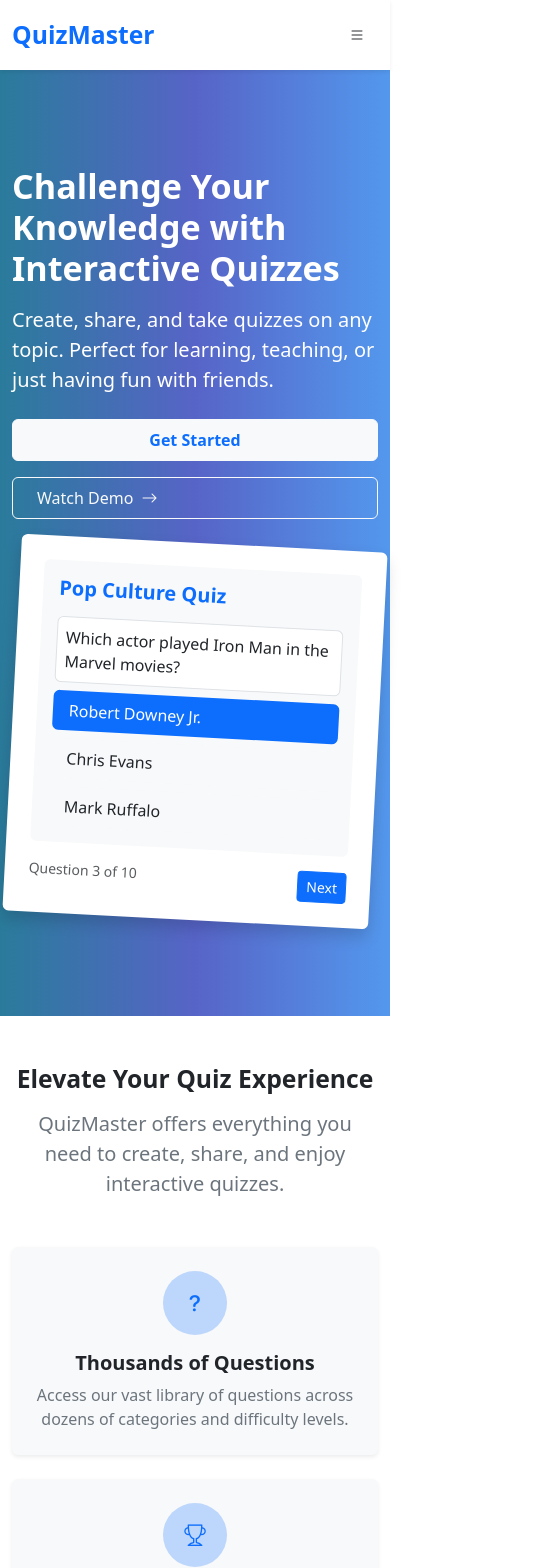
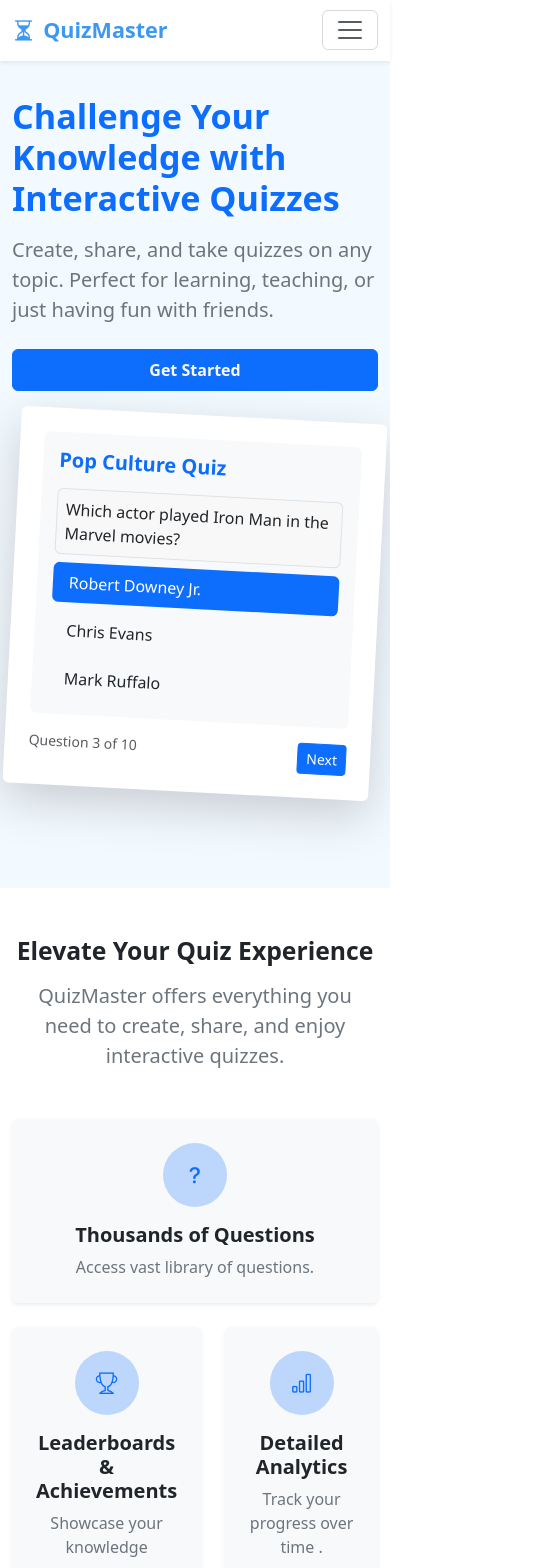
Before and after one commit to 22f3002200/quiz-master-v2, a Vue app in the folder frontend/: page / in a window 390 px wide. Shown: the top 1568 px of the page, 545 px wide, since content can reach past the window. Built offline with nearby package versions, Linux system fonts and the light colour scheme; sample sign-in values are in the browser's storage.

Commit message:
feat: update component styles and layout; enhance responsiveness and visual consistency across sections

```diff
--- a/frontend/src/components/FeatureSection.vue
+++ b/frontend/src/components/FeatureSection.vue
@@ -1,4 +1,3 @@
-<!-- components/FeaturesSection.vue -->
 <template>
     <section
         id="features"
@@ -51,20 +50,27 @@ const features = [
     {
         icon: "bi-question-lg",
         title: "Thousands of Questions",
-        description:
-            "Access our vast library of questions across dozens of categories and difficulty levels.",
+        description: "Access vast library of questions.",
     },
     {
         icon: "bi-trophy",
         title: "Leaderboards & Achievements",
-        description:
-            "Earn badges, climb the ranks and showcase your knowledge prowess.",
+        description: "Showcase your knowledge prowess.",
     },
     {
         icon: "bi-bar-chart",
         title: "Detailed Analytics",
-        description:
-            "Track your progress over time and identify areas for improvement.",
+        description: "Track your progress over time .",
     },
 ];
 </script>
+
+<style scoped>
+#features {
+    background-color: #f8fafc;
+}
+
+div.container {
+    max-width: 1050px;
+}
+</style>
--- a/frontend/src/components/FooterSection.vue
+++ b/frontend/src/components/FooterSection.vue
@@ -1,139 +1,54 @@
-<!-- components/Footer.vue -->
 <template>
-    <footer class="bg-dark text-light pt-5 pb-4">
-        <div class="container">
-            <div class="row gy-5">
-                <!-- Left Column -->
-                <div class="d-flex gap-5">
-                    <div class="col-md-4 me-5">
-                        <h4 class="text-white fw-bold mb-3">QuizMaster</h4>
-                        <p class="text-secondary">
-                            The ultimate platform for creating, sharing, and
-                            taking quizzes on any topic. Perfect for students,
-                            educators, and curious minds.
-                        </p>
-                        <div class="d-flex gap-3 mt-3">
+    <footer class="bg py-5">
+        <div class="container text-center">
+            <div class="d-flex justify-content-center gap-4 mb-4">
                 <a
                     href="#"
-                                class="fs-5 hover"
+                    class="text-muted"
+                    >About Us</a
                 >
-                                <i class="bi bi-facebook"></i>
-                            </a>
                 <a
                     href="#"
-                                class="fs-5 hover"
+                    class="text-muted"
+                    >Contact</a
                 >
-                                <i class="bi bi-instagram"></i>
-                            </a>
                 <a
                     href="#"
-                                class="fs-5 hover"
-                            >
-                                <i class="bi bi-twitter-x"></i>
-                            </a>
-                        </div>
-                    </div>
-
-                    <!-- Product Links -->
-                    <div class="col-md-2 ms-5">
-                        <h6 class="text-white fw-semibold mb-3">Product</h6>
-                        <ul class="list-unstyled">
-                            <li>
-                                <a
-                                    href="#"
-                                    class="text-secondary"
-                                    >Features</a
-                                >
-                            </li>
-                            <li>
-                                <a
-                                    href="#"
-                                    class="text-secondary"
-                                    >Pricing</a
-                                >
-                            </li>
-                            <li>
-                                <a
-                                    href="#"
-                                    class="text-secondary"
-                                    >Testimonials</a
-                                >
-                            </li>
-                            <li>
-                                <a
-                                    href="#"
-                                    class="text-secondary"
-                                    >FAQ</a
-                                >
-                            </li>
-                        </ul>
-                    </div>
-
-                    <!-- Company Links -->
-                    <div class="col-md-2 ms-5">
-                        <h6 class="text-white fw-semibold mb-3">Company</h6>
-                        <ul class="list-unstyled">
-                            <li>
-                                <a
-                                    href="#"
-                                    class="text-secondary"
-                                    >About</a
-                                >
-                            </li>
-                            <li>
-                                <a
-                                    href="#"
-                                    class="text-secondary"
-                                    >Blog</a
-                                >
-                            </li>
-                            <li>
-                                <a
-                                    href="#"
-                                    class="text-secondary"
-                                    >Careers</a
-                                >
-                            </li>
-                            <li>
-                                <a
-                                    href="#"
-                                    class="text-secondary"
-                                    >Contact</a
-                                >
-                            </li>
-                        </ul>
-                    </div>
-                </div>
-            </div>
-
-            <!-- Divider -->
-            <hr class="border-secondary my-5" />
-
-            <!-- Bottom Bar -->
-            <div
-                class="d-flex flex-column flex-md-row justify-content-between align-items-center"
-            >
-                <p class="text-secondary mb-2 mb-md-0 small">
-                    © 2025 QuizMaster. All rights reserved.
-                </p>
-                <div class="d-flex gap-3">
-                    <a
-                        href="#"
-                        class="small text-secondary"
+                    class="text-muted"
                     >Privacy Policy</a
                 >
                 <a
                     href="#"
-                        class="small text-secondary"
+                    class="text-muted"
                     >Terms of Service</a
                 >
+            </div>
+            <div class="d-flex justify-content-center gap-4 mb-4">
                 <a
                     href="#"
-                        class="small text-secondary"
-                        >Cookie Policy</a
-                    >
+                    class="text-muted"
+                    ><i class="bi bi-twitter fs-4"></i
+                ></a>
+                <a
+                    href="#"
+                    class="text-muted"
+                    ><i class="bi bi-facebook fs-4"></i
+                ></a>
+                <a
+                    href="#"
+                    class="text-muted"
+                    ><i class="bi bi-instagram fs-4"></i
+                ></a>
             </div>
-            </div>
+            <p class="text-muted">
+                &copy; 2024 QuizMaster. All rights reserved.
+            </p>
         </div>
     </footer>
 </template>
+
+<style scoped>
+footer.bg {
+    background-color: #f8f8f8;
+}
+</style>
--- a/frontend/src/components/HeaderSection.vue
+++ b/frontend/src/components/HeaderSection.vue
@@ -1,119 +1,102 @@
 <template>
-    <header class="bg-white shadow-sm sticky-top">
-        <div class="container">
-            <div class="d-flex justify-content-between align-items-center py-3">
-                <h2 class="text-primary fw-bold mb-0">QuizMaster</h2>
-                <nav class="d-none d-md-flex gap-4 align-items-center">
-                    <template v-if="!user">
+    <header>
+        <nav
+            class="navbar navbar-expand-lg fixed-top navbar-light bg-white shadow-sm py-2"
+        >
+            <div class="container-xxl">
                 <a
+                    class="navbar-brand d-flex align-items-center gap-2"
+                    href="#"
+                >
+                    <i
+                        class="bi bi-hourglass-split fs-3"
+                        style="color: #3d98f4"
+                    ></i>
+                    <h2
+                        class="h4 mb-0 fw-bold"
+                        style="color: #3d98f4"
+                    >
+                        QuizMaster
+                    </h2>
+                </a>
+                <button
+                    class="navbar-toggler"
+                    type="button"
+                    data-bs-toggle="collapse"
+                    data-bs-target="#navbarNav"
+                    aria-controls="navbarNav"
+                    aria-expanded="false"
+                    aria-label="Toggle navigation"
+                >
+                    <span class="navbar-toggler-icon"></span>
+                </button>
+                <div
+                    class="collapse navbar-collapse"
+                    id="navbarNav"
+                >
+                    <ul class="navbar-nav ms-auto align-items-end">
+                        <li class="nav-item">
+                            <a
+                                class="nav-link"
                                 href="/#features"
-                            class="text-secondary text-decoration-none hover-text-primary"
                                 >Features</a
                             >
+                        </li>
+                        <li class="nav-item">
                             <a
+                                class="nav-link"
                                 href="/#how-it-works"
-                            class="text-secondary text-decoration-none hover-text-primary"
-                            >How It Works</a
+                                >How it works</a
+                            >
+                        </li>
+                        <li class="nav-item">
+                            <a
+                                class="nav-link"
+                                href="/#categories"
+                                >Categories</a
+                            >
+                        </li>
+                    </ul>
+                    <span class="d-flex"
+                        ><div class="d-flex align-items-end ms-auto gap-2">
+                            <a
+                                href="#"
+                                class="btn btn-light text-light"
+                                >Login</a
                             >
                             <a
-                            href="/#categories"
-                            class="text-secondary text-decoration-none hover-text-primary"
-                            >Categories</a
+                                href="#"
+                                class="btn btn-primary"
+                                >Signup</a
                             >
-                        <router-link
-                            to="/login"
-                            class="text-secondary text-decoration-none hover-text-primary"
-                            >Login</router-link
+                        </div></span
                     >
-                        <router-link
-                            to="/register"
-                            class="btn gradient btn-primary"
-                            >Sign Up</router-link
-                        >
-                    </template>
-                    <template v-else-if="isAdmin">
-                        <router-link
-                            to="/admin/dashboard"
-                            class="text-secondary text-decoration-none hover-text-primary"
-                            >Dashboard</router-link
-                        >
-                        <router-link
-                            to="/admin/subjects"
-                            class="text-secondary text-decoration-none hover-text-primary"
-                            >Subjects</router-link
-                        >
-                        <router-link
-                            to="/admin/quizzes"
-                            class="text-secondary text-decoration-none hover-text-primary"
-                            >Quizzes</router-link
-                        >
-                        <router-link
-                            to="/admin/users"
-                            class="text-secondary text-decoration-none hover-text-primary"
-                            >Profile</router-link
-                        >
-                        <button
-                            @click="handleLogout"
-                            class="btn btn-link text-secondary text-decoration-none hover-text-primary"
-                        >
-                            Logout
-                        </button>
-                    </template>
-                    <template v-else>
-                        <a
-                            href="/#features"
-                            class="text-secondary text-decoration-none hover-text-primary"
-                            >Features</a
-                        >
-                        <a
-                            href="/#how-it-works"
-                            class="text-secondary text-decoration-none hover-text-primary"
-                            >How It Works</a
-                        >
-                        <a
-                            href="/#categories"
-                            class="text-secondary text-decoration-none hover-text-primary"
-                            >Categories</a
-                        >
-                        <button
-                            @click="handleLogout"
-                            class="btn btn-link text-secondary text-decoration-none hover-text-primary"
-                        >
-                            Logout
-                        </button>
-                    </template>
-                </nav>
-                <button
-                    class="btn d-md-none"
-                    @click="isMenuOpen = !isMenuOpen"
-                >
-                    <i :class="isMenuOpen ? 'bi-x-lg' : 'bi-list'"></i>
-                </button>
                 </div>
             </div>
-
-        <div
-            v-if="isMenuOpen"
-            class="d-md-none bg-white shadow-sm px-3 pt-2 pb-3"
-        ></div>
+        </nav>
     </header>
 </template>
 
-<script setup>
-import { ref } from "vue";
-import { useRouter } from "vue-router";
-import { useAuth } from "../composables/useAuth";
+<script setup></script>
 
-const isMenuOpen = ref(false);
-const router = useRouter();
-const { user, logout } = useAuth();
+<style scoped>
+.nav-link {
+    color: #64748b;
+}
+.nav-link:hover {
+    color: #3d98f4;
+}
+.btn-primary {
+    background-color: #3d98f4;
+    border-color: #3d98f4;
+}
 
-const isAdmin = user.value.role === "admin";
-console.log("User:", user.value);
-console.log("Is Admin", isAdmin);
+.btn-light {
+    background-color: #64748b;
+    border-color: #e0f2f7;
+}
 
-const handleLogout = () => {
-    logout();
-    router.push("/login");
-};
-</script>
+.btn-light:hover {
+    background-color: #5e708ade;
+}
+</style>
--- a/frontend/src/components/HeroSection.vue
+++ b/frontend/src/components/HeroSection.vue
@@ -1,34 +1,28 @@
 <!-- components/HeroSection.vue -->
 <template>
-    <section class="gradient text-white py-5">
+    <section class="background text-white py-5">
         <div class="container py-5">
             <div class="row align-items-center">
                 <div class="col-md-6 mb-4 mb-md-0">
-                    <h1 class="display-4 fw-bold mb-3">
+                    <h1 class="display-4 fw-bold mb-3 text-primary">
                         Challenge Your Knowledge with Interactive Quizzes
                     </h1>
-                    <p class="lead mb-4">
+                    <p class="lead mb-4 text-secondary fw-normal">
                         Create, share, and take quizzes on any topic. Perfect
                         for learning, teaching, or just having fun with friends.
                     </p>
                     <div class="d-flex flex-column flex-sm-row gap-3">
                         <router-link
                             to="/register"
-                            class="btn btn-light text-primary fw-semibold px-4 py-2"
+                            class="btn btn-primary text-light fw-semibold px-4 py-2"
                         >
                             Get Started
                         </router-link>
-                        <button
-                            class="btn btn-outline-light d-flex align-items-center px-4 py-2"
-                        >
-                            Watch Demo
-                            <i class="bi bi-arrow-right ms-2"></i>
-                        </button>
                     </div>
                 </div>
                 <div class="col-md-6">
                     <div
-                        class="p-4 bg-white text-dark rounded shadow position-relative"
+                        class="p-4 bg-white text-dark rounded shadow-lg position-relative"
                         style="transform: rotate(3deg)"
                     >
                         <div class="bg-light p-3 rounded mb-3">
@@ -36,7 +30,7 @@
                                 Pop Culture Quiz
                             </h5>
                             <div>
-                                <div class="mb-2 p-2 bg-white border rounded">
+                                <div class="mb-2 p-2 bg border rounded">
                                     Which actor played Iron Man in the Marvel
                                     movies?
                                 </div>
@@ -87,12 +81,15 @@
 <script setup></script>
 
 <style scoped>
-.gradient {
-    background: linear-gradient(
-        90deg,
-        rgba(42, 123, 155, 1) 0%,
-        rgba(87, 100, 199, 1) 50%,
-        rgba(83, 152, 237, 1) 100%
-    );
+section.background {
+    background-color: #f2f9ff;
+}
+
+div.container {
+    max-width: 1050px;
+}
+
+div.bg {
+    background-color: #f8f8f8;
 }
 </style>
--- a/frontend/src/components/HowItWorksSection.vue
+++ b/frontend/src/components/HowItWorksSection.vue
@@ -2,7 +2,7 @@
 <template>
     <section
         id="how-it-works"
-        class="py-5 bg-light"
+        class="py-5"
     >
         <div class="container text-center mb-5">
             <h2 class="fw-bold text-dark mb-3">How QuizMaster Works</h2>
@@ -19,7 +19,7 @@
             ></div>
             <div class="row text-center z-1 position-relative">
                 <div
-                    class="col-md-3 mb-4"
+                    class="col-md-4 mb-4"
                     v-for="(step, index) in steps"
                     :key="index"
                 >
@@ -49,10 +49,9 @@
 <script setup>
 const steps = [
     {
-        icon: "bi-plus-circle",
-        title: "Create or Choose",
-        description:
-            "Create your own quiz or choose from thousands of pre-made options across various categories.",
+        icon: "bi-person-add",
+        title: "Sign up",
+        description: "Sign up to see pre-made quizzes.",
     },
     {
         icon: "bi-play-circle",
@@ -60,12 +59,7 @@ const steps = [
         description:
             "Take quizzes on any device, anytime. Perfect for learning on the go or during downtime.",
     },
-    {
-        icon: "bi-people",
-        title: "Challenge Others",
-        description:
-            "Invite friends to take your quiz or compete against others in real-time challenges.",
-    },
+
     {
         icon: "bi-award",
         title: "Track Progress",
@@ -74,3 +68,13 @@ const steps = [
     },
 ];
 </script>
+
+<style scoped>
+#how-it-works {
+    background-color: #f8f8f8;
+}
+
+div.container {
+    max-width: 1050px;
+}
+</style>
--- a/frontend/src/components/QuizCategories.vue
+++ b/frontend/src/components/QuizCategories.vue
@@ -95,7 +95,7 @@ const categories = [
         icon: "bi-code-slash",
         name: "Technology",
         quizCount: "320+ quizzes",
-        color: "bg-purple",
+        color: "bg-black",
     },
     {
         icon: "bi-globe",
@@ -162,4 +162,7 @@ const categories = [
 .bg-info-text {
     color: #0dcaf0;
 }
+div.container {
+    max-width: 1050px;
+}
 </style>
```
Lines whose indentation alone changed are shown as unchanged.
